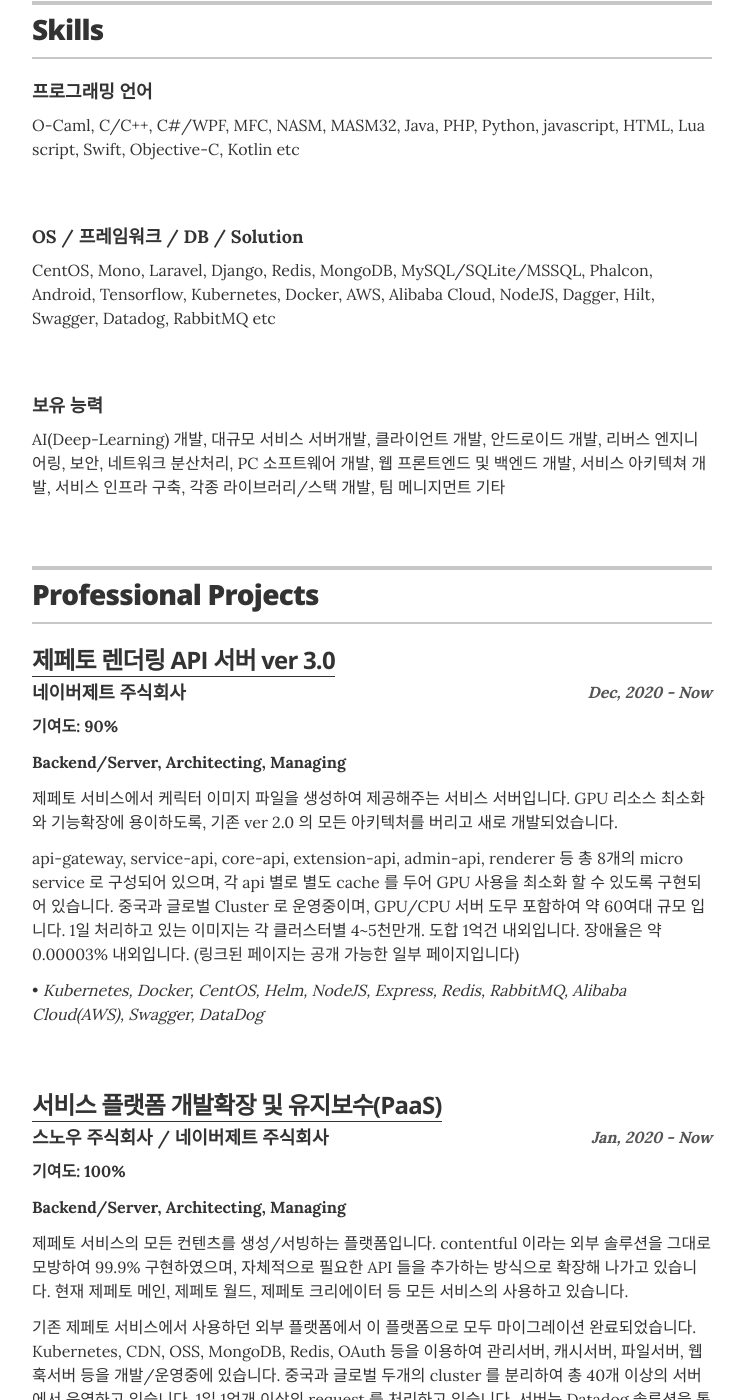
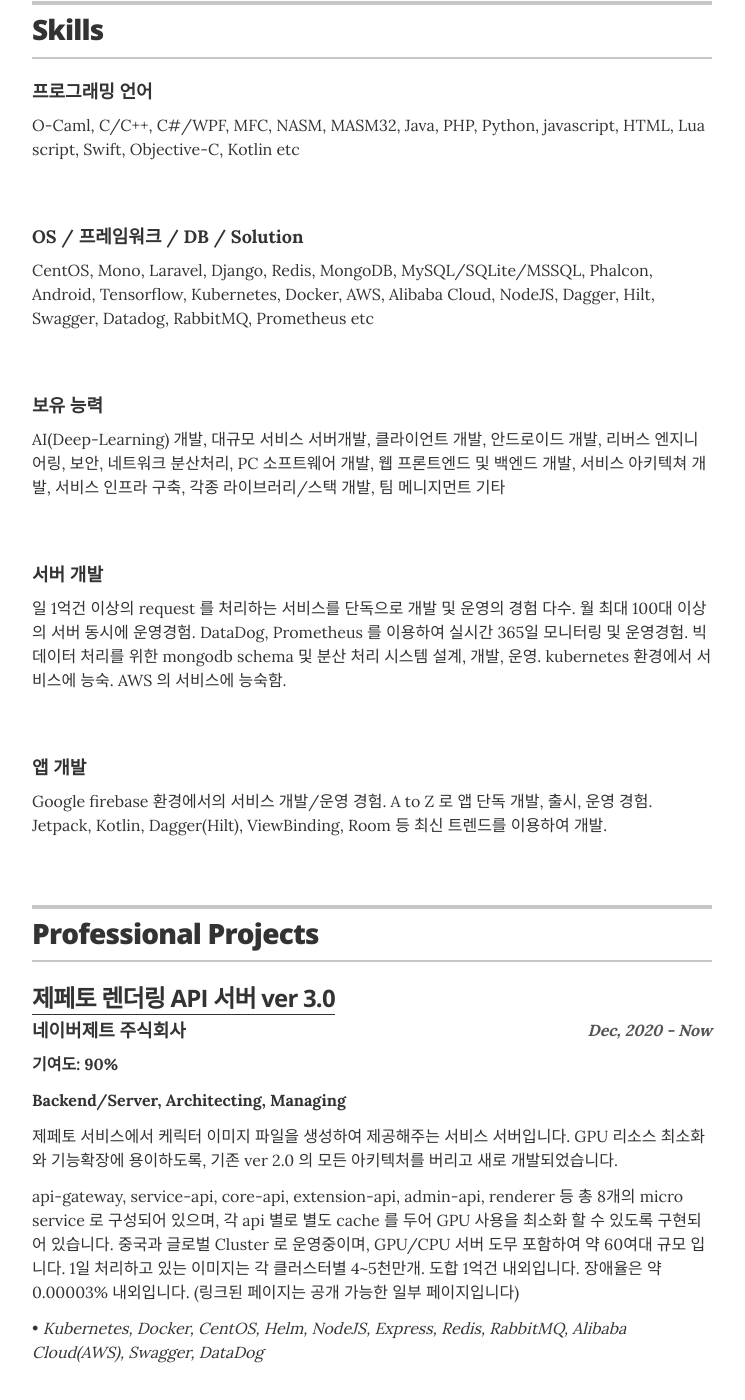
Before and after one commit to und3rs/resume_kr, a Jekyll site: the page built from index.html, in a window 1280 px wide and 1400 px high, scrolled down 1971 px. Shown: the whole window, without its empty margins (268-1013 px from the left). Built offline with Jekyll 4.4.1, drawn with Linux system fonts in a browser that asks for light colours.

Commit message:
Update skills.yml

```diff
--- a/_data/skills.yml
+++ b/_data/skills.yml
@@ -5,7 +5,13 @@
   description: O-Caml, C/C++, C#/WPF, MFC, NASM, MASM32, Java, PHP, Python, javascript, HTML, Lua script, Swift, Objective-C, Kotlin  etc
 
 - skill: OS / 프레임워크 / DB / Solution
-  description: CentOS, Mono, Laravel, Django, Redis, MongoDB, MySQL/SQLite/MSSQL, Phalcon, Android, Tensorflow, Kubernetes, Docker, AWS, Alibaba Cloud, NodeJS, Dagger, Hilt, Swagger, Datadog, RabbitMQ etc
+  description: CentOS, Mono, Laravel, Django, Redis, MongoDB, MySQL/SQLite/MSSQL, Phalcon, Android, Tensorflow, Kubernetes, Docker, AWS, Alibaba Cloud, NodeJS, Dagger, Hilt, Swagger, Datadog, RabbitMQ, Prometheus etc
 
 - skill: 보유 능력
   description: AI(Deep-Learning) 개발, 대규모 서비스 서버개발, 클라이언트 개발, 안드로이드 개발, 리버스 엔지니어링, 보안, 네트워크 분산처리, PC 소프트웨어 개발, 웹 프론트엔드 및 백엔드 개발, 서비스 아키텍쳐 개발, 서비스 인프라 구축, 각종 라이브러리/스택 개발, 팀 메니지먼트 기타
+
+- skill: 서버 개발
+  description: 일 1억건 이상의 request 를 처리하는 서비스를 단독으로 개발 및 운영의 경험 다수. 월 최대 100대 이상의 서버 동시에 운영경험. DataDog, Prometheus 를 이용하여 실시간 365일 모니터링 및 운영경험. 빅데이터 처리를 위한 mongodb schema 및 분산 처리 시스템 설계, 개발, 운영. kubernetes 환경에서 서비스에 능숙. AWS 의 서비스에 능숙함.
+
+- skill: 앱 개발
+  description: Google firebase 환경에서의 서비스 개발/운영 경험. A to Z 로 앱 단독 개발, 출시, 운영 경험. Jetpack, Kotlin, Dagger(Hilt), ViewBinding, Room 등 최신 트렌드를 이용하여 개발.
```
